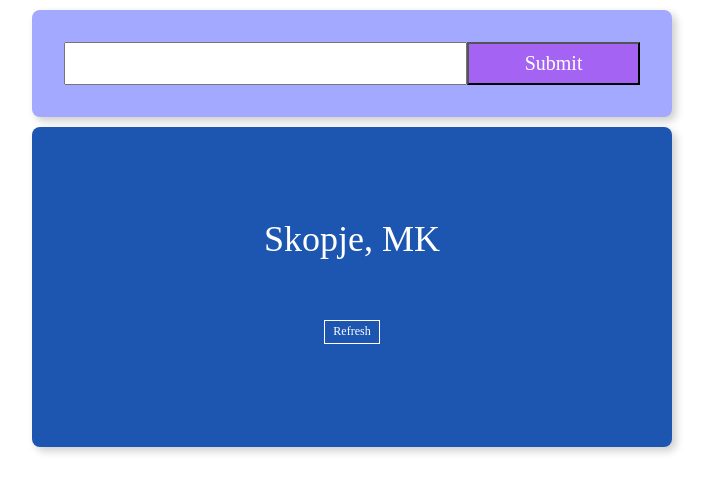
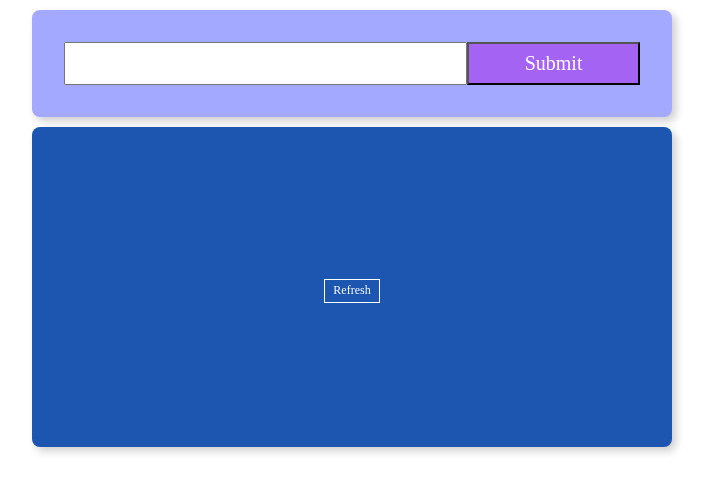
Before and after one commit to DobrinKazandziev/agora-weather, a React (Create React App) app in the folder client/: page / in a window 1280 px wide. Shown: the top 492 px of the page, without its empty margins (288-998 px from the left). Built offline with nearby package versions, Linux system fonts and the light colour scheme; a small style sheet from the web is missing.

Commit message:
impl submit button

```diff
--- a/client/src/App/scenes/Forecast5/Forecast5.js
+++ b/client/src/App/scenes/Forecast5/Forecast5.js
@@ -9,6 +9,7 @@ class Forecast5 extends Component {
 	cityName = 'Skopje, mk'
 
 	state = {
+		cityName: '',
 		loading: false,
 		forecast: [],
 	}
@@ -17,10 +18,16 @@ class Forecast5 extends Component {
 		//this.getForecastData();
 	}
 
+	componentDidUpdate(prevProps) {
+		if (this.props.cityName !== prevProps.cityName) {
+			this.getForecastData();
+		}
+	}
+
 	async getForecastData() {
 		this.setState({ loading: true });
 		setTimeout(async function () {
-			const result = await fetchForecastByCityName(this.cityName);
+			const result = await fetchForecastByCityName(this.props.cityName);
 			console.log("getForecastData().result:",result);
 			this.setState({
 				loading: false,
@@ -37,10 +44,11 @@ class Forecast5 extends Component {
 	render() {
 		return (
 			<ForecastView
-				cityName={this.cityName}
+				cityName={this.props.cityName}
 				forecast={this.state.forecast}
 				loading={this.state.loading}
 				onPressRefresh={() => this.getForecastData()}
+				onButtonSubmit={() => this.getForecastData()}
 			/>
 		);
 	}
--- a/client/src/App/scenes/Forecast5/components/ForecastView/ForecastView.js
+++ b/client/src/App/scenes/Forecast5/components/ForecastView/ForecastView.js
@@ -1,6 +1,8 @@
 import React from 'react';
 import Loading from '../../../../components/Loading/Loading';
 import Item from './components/Item/Item';
+
+import _ from 'lodash';
 import './ForecastView.scss';
 
 const formatCityName = cityName => {
@@ -13,7 +15,7 @@ const formatCityName = cityName => {
 const ForecastView = props => (
 	<div className="ForecastView center pa4 br3 shadow-5">
 		<div className="city-name">
-			<span>{formatCityName(props.cityName)}</span>
+			<span>{props.cityName.includes(',') ? formatCityName(props.cityName): props.cityName}</span>
 		</div>
 		<div className="reload">
 			<button
--- a/client/src/App/scenes/Home/Home.js
+++ b/client/src/App/scenes/Home/Home.js
@@ -4,18 +4,37 @@ import { Link } from 'react-router-dom';
 import Form from '../../components/Form/Form.js';
 import Forecast5 from '../Forecast5/Forecast5.js';
 
+const initialState = {
+  cityName: '',
+  input: ''
+}
 
 class Home extends Component {
+  constructor(){
+    super();
+    this.state = initialState;
+  }
+
+  onInputChange = (event) => {
+    console.log("Home.onInputChange:",event.target.value);
+    this.setState({input: event.target.value});
+  };
+
+  onButtonSubmit = () => {
+    console.log("onButtonSubmit");
+    this.setState({cityName: this.state.input});
+  }
+
   render() {
     return (
     <div className="App">
-      <Link to={'./list'}>
+      {/* <Link to={'./list'}> */}
         <Form
-          //onInputChange={this.onInputChange}
-          //onButtonSubmit={this.onButtonSubmit}
+          onInputChange={this.onInputChange}
+          onButtonSubmit={this.onButtonSubmit}
         />
-      </Link>
-      <Forecast5/>
+      {/* </Link> */}
+      <Forecast5 cityName={this.state.cityName}/>
     </div>
     );
   }
```
